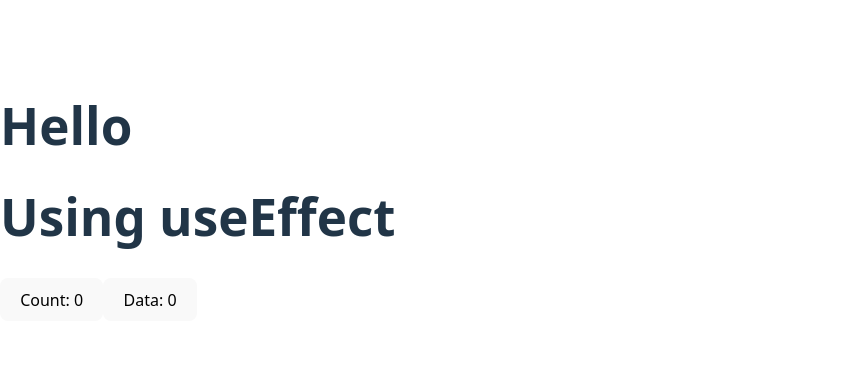
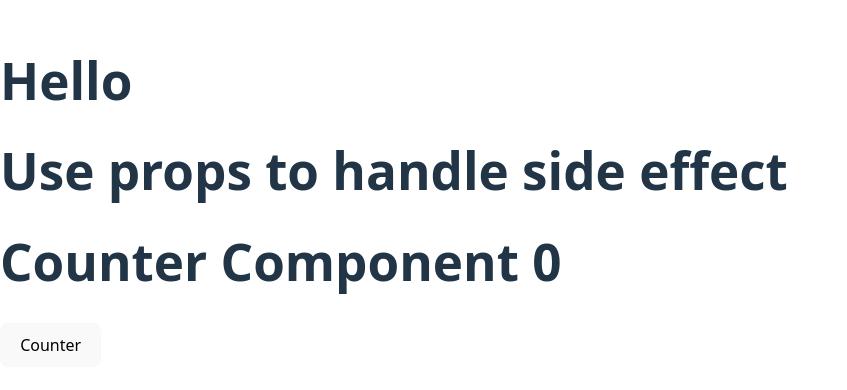
Before and after one commit to Sumit1164/React.js_Learning, a React (Vite) app: page / in a window 1280 px wide. Shown: the part 208-598 px from the top of the page, without its empty margins (0-847 px from the left). Built offline with nearby package versions, Linux system fonts and the light colour scheme.

Commit message:
Add UseEffectProps component and integrate it into App with counter functionality

```diff
--- a/src/App.jsx
+++ b/src/App.jsx
@@ -18,6 +18,7 @@ import ReuseComponentInLoop from "./ReuseComponentInLoop";
 import Clock from "./Clock";
 import NestedLoop from "./NestedLoop";
 import UseEffect from "./UseEffect";
+import UseEffectProps from "./UseEffectProps";
 
 function App() {
   // alert(sum())
@@ -65,7 +66,8 @@ function App() {
         { id: 5, name: 'Steve', age:24, email:'s@example.com' }
       ];
 
-  const [color, setColor]=useState("blue")
+  const [color, setColor] = useState("blue");
+  const [cnt, setCnt] = useState(0);
   return (
 
 
@@ -150,7 +152,9 @@ function App() {
 
       {/* <NestedLoop /> */}
 
-      <UseEffect />
+      {/* <UseEffect /> */}
+      <UseEffectProps cnt={ cnt} />
+      <button onClick={()=> setCnt(cnt +1)}>Counter</button>
     </div>
 
 
--- a/src/UseEffect.jsx
+++ b/src/UseEffect.jsx
@@ -22,7 +22,6 @@ function UseEffect() {
             <h1>Using useEffect</h1>
             <button onClick={() => setCounter(counter + 1)}>Count:  {counter}</button>
             <button onClick={()=>setData(data+1)}>Data:  {data}</button>
-
         </div>
     )
 }
--- /dev/null
+++ b/src/UseEffectProps.jsx
@@ -0,0 +1,20 @@
+import { useEffect } from "react";
+
+const UseEffectProps = ({cnt}) => {
+    const handleCounter = () => {
+        console.log("handle counter called");
+    }
+    useEffect(() => {
+        handleCounter();
+    },[])
+
+    return (
+        <div>
+            <h1>Use props to handle side effect</h1>
+            <h1>Counter Component { cnt}</h1>
+        </div>
+    )
+ }
+
+
+export default UseEffectProps;
```
